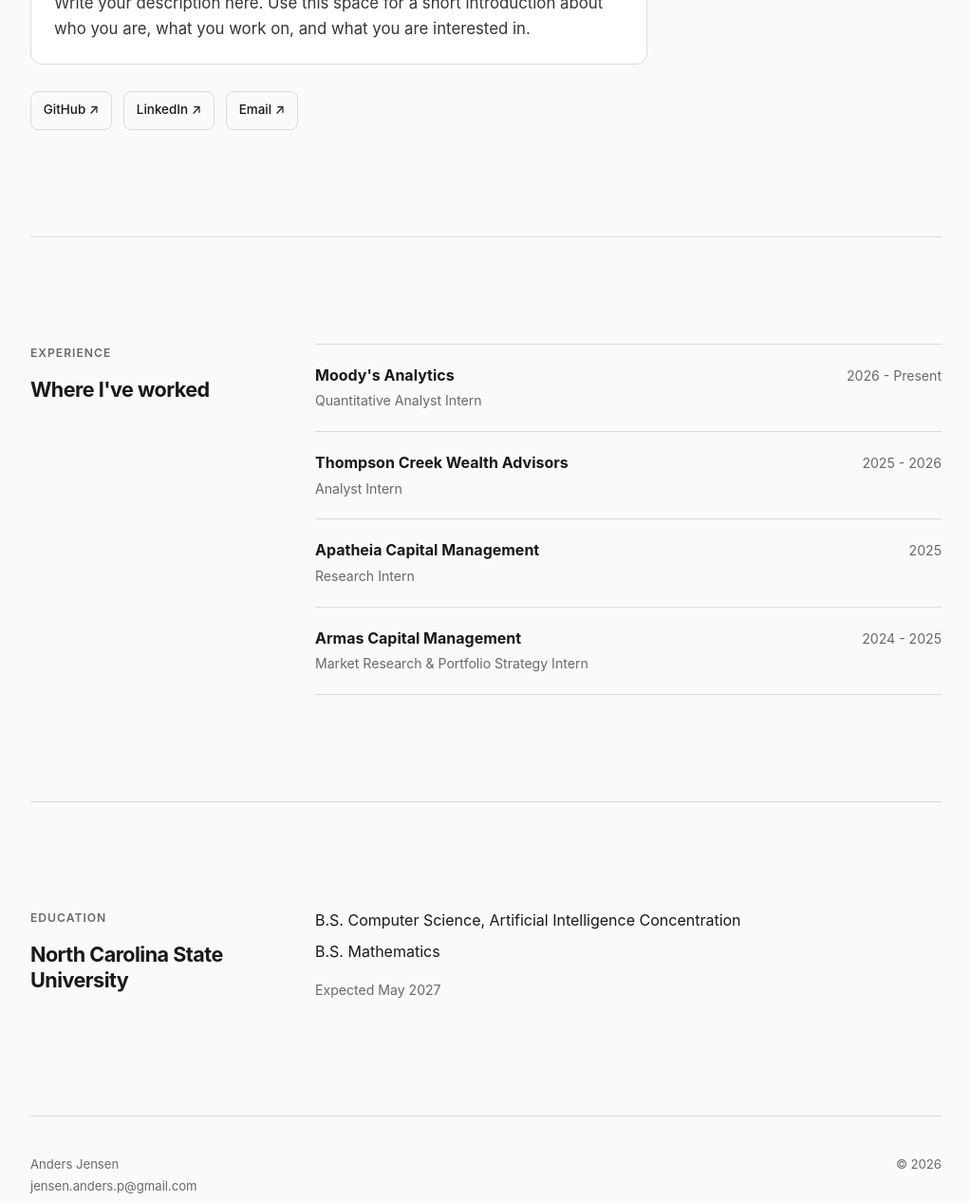
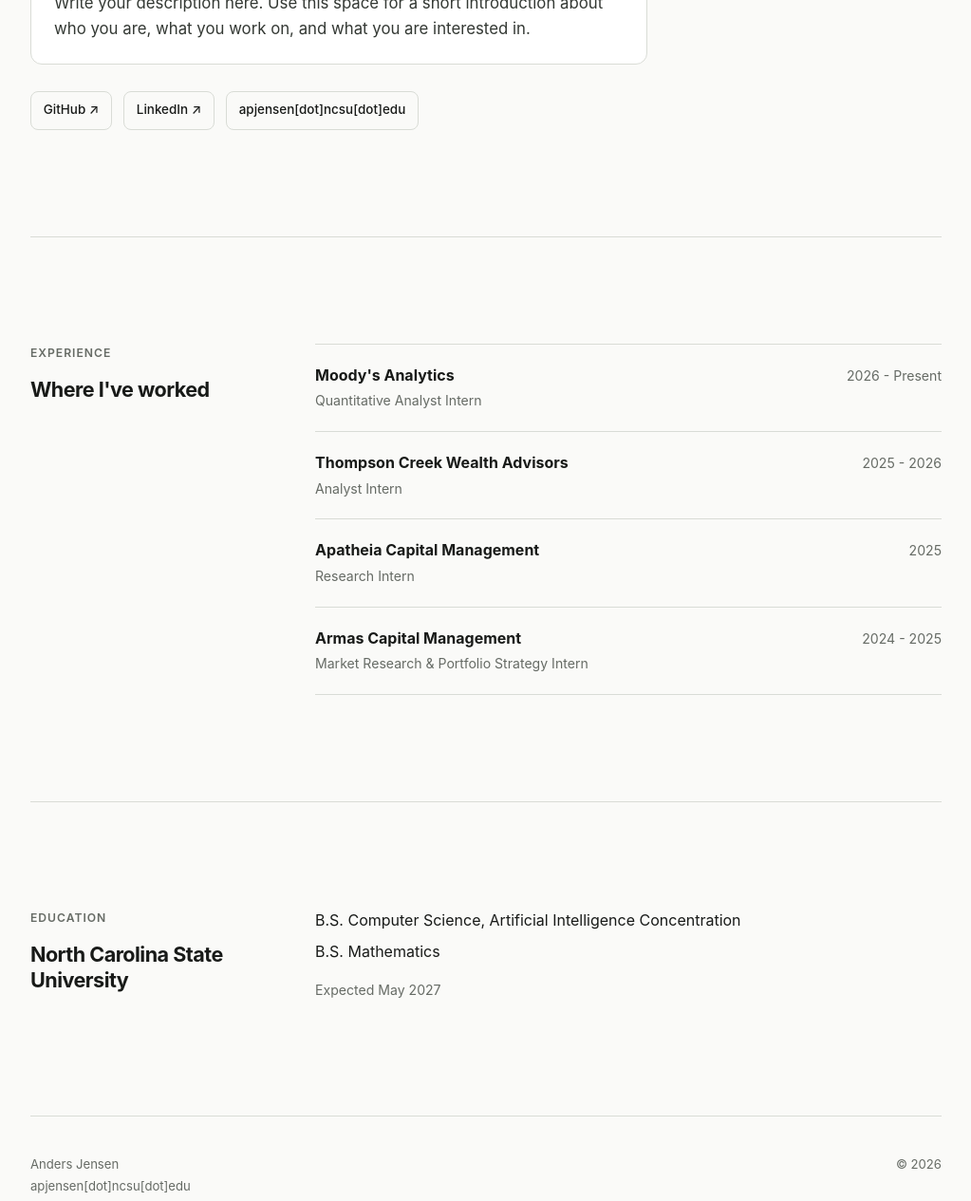
Before and after one commit to andersj05/Portfolio, a website: page index.html in a window 1280 px wide. Shown: the part 515-1780 px from the top of the page at 95% size, without its empty margins (128-1151 px from the left). Drawn offline with Linux system fonts and the light colour scheme.

Commit message:
fix: protect contact email

```diff
--- a/index.html
+++ b/index.html
@@ -65,9 +65,7 @@
             >
               LinkedIn <span aria-hidden="true">↗</span>
             </a>
-            <a href="mailto:jensen.anders.p@gmail.com">
-              Email <span aria-hidden="true">↗</span>
-            </a>
+            <span class="contact-address">apjensen[dot]ncsu[dot]edu</span>
           </nav>
         </div>
 
@@ -142,7 +140,7 @@
     <footer class="site-footer">
       <div>
         <p>Anders Jensen</p>
-        <a href="mailto:jensen.anders.p@gmail.com">jensen.anders.p@gmail.com</a>
+        <span>apjensen[dot]ncsu[dot]edu</span>
       </div>
       <p>© <span data-current-year>2026</span></p>
     </footer>
--- a/styles.css
+++ b/styles.css
@@ -163,7 +163,7 @@
   gap: 0.75rem;
 }
 
-.intro-links a {
+.intro-links :where(a, .contact-address) {
   padding: 0.55rem 0.8rem;
   border: 1px solid var(--border);
   border-radius: 8px;
```
